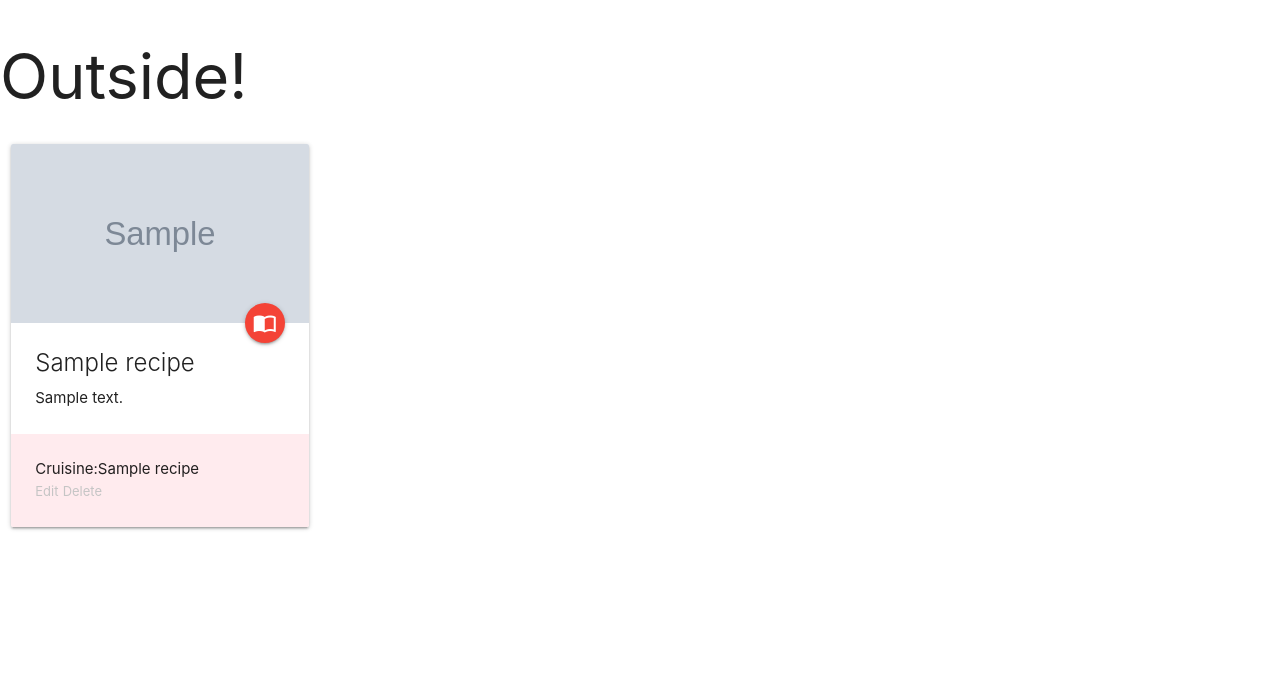
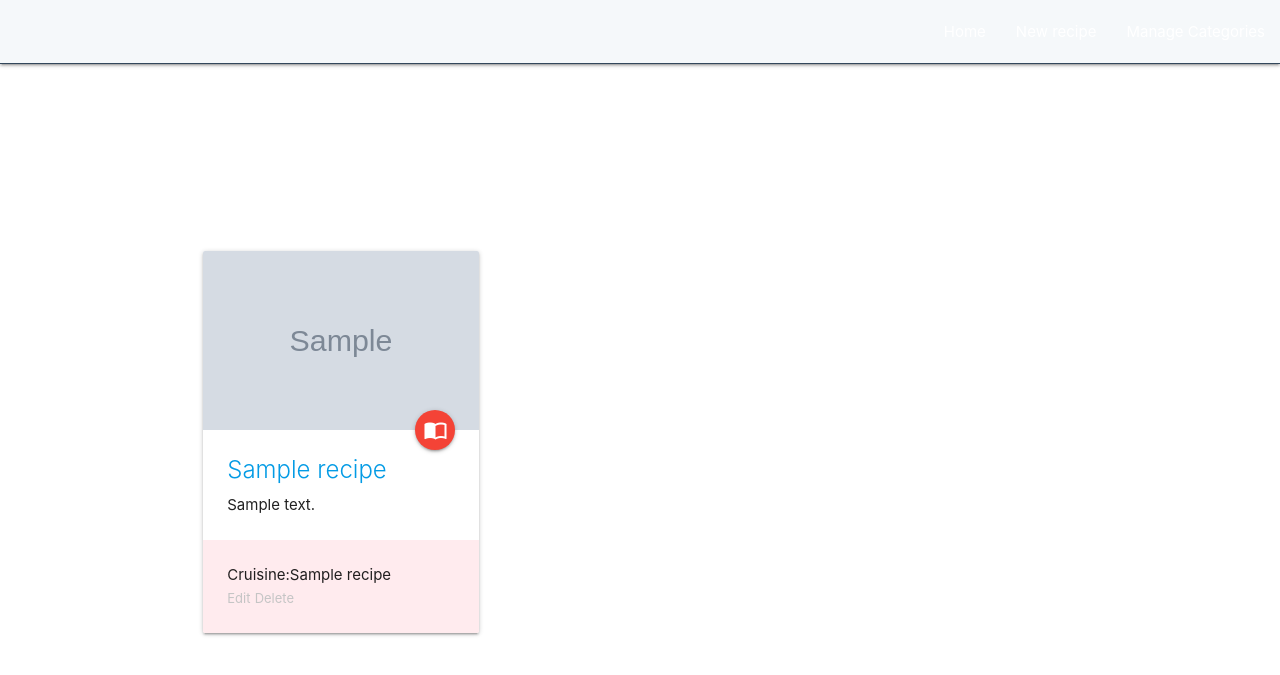
Before and after one commit to lucassuar/Flask-Python-Recipe-Manager, a Flask app: page / in a window 1280 px wide. Shown: the top 675 px of the page. Run offline with Flask 2, Linux system fonts and the light colour scheme; grey boxes marked "Sample" are stand-in pictures; a database or web service that is not in the repository returns one stand-in record (values such as "Sample title"); some libraries are stand-ins or nearby versions.

Commit message:
recipepage created and linked. css changes applied too.

```diff
--- a/app.py
+++ b/app.py
@@ -89,6 +89,12 @@ def add_category():
     return render_template('addcategory.html')
 
 
+@app.route('/recipe_single/<recipe_id>')
+def recipe_single(recipe_id):
+    return render_template("recipepage.html",
+                           recipes=mongo.db.recipes.find({'_id': ObjectId(recipe_id)}))
+
+
 if __name__ == '__main__':
     app.run(host=os.environ.get('IP'),
             port=int(os.environ.get('PORT')),
--- a/static/css/style.css
+++ b/static/css/style.css
@@ -1,11 +1,25 @@
+/********** NavBar css *******/
+
+.nav-wrapper {
+    background-color: #f5f8fa;
+    color: #32475b;
+    border-bottom: 1px solid #32475b;
+}
+
+.nav-wrapper > li {
+    color: #32475b;
+}
+
+/********** Cards css *******/
+
 .links-botton-card > a {
     color: #c5c5c5;
     font-size: small;
 }
 
-body {
+.recipes-list {
+    margin-top: 20%;
 
-    margin: 0, 10%, 0, 10%;
 }
 
 #cruisine-tag > p {
@@ -17,3 +31,33 @@ body {
     height: 14vw;
     object-fit: cover;
 }
+
+/* Forms Colors */
+
+ /* label color */
+   .input-field label {
+     color: #000;
+   }
+   /* label focus color */
+   .input-field input[type=text]:focus + label {
+     color: #000;
+   }
+   /* label underline focus color */
+   .input-field input[type=text]:focus {
+     border-bottom: 1px solid #000;
+     box-shadow: 0 1px 0 0 #000;
+   }
+   /* valid color */
+   .input-field input[type=text].valid {
+     border-bottom: 1px solid #000;
+     box-shadow: 0 1px 0 0 #000;
+   }
+   /* invalid color */
+   .input-field input[type=text].invalid {
+     border-bottom: 1px solid #000;
+     box-shadow: 0 1px 0 0 #000;
+   }
+   /* icon prefix focus color */
+   .input-field .prefix.active {
+     color: #000;
+   }
--- a/templates/base.html
+++ b/templates/base.html
@@ -10,16 +10,46 @@
     </head>
 
     <body>
-        <h1>Outside!</h1>
+
+      <header>
+
+          <nav>
+
+              <div class="nav-wrapper">
+                  <a href="{{url_for('get_recipes')}}" class="brand-logo"<img src="{{url_for('static', filename='EasyFood.png')}}"></img></a>
+                  <a href="#" data-target="mobile-demo" class="sidenav-trigger"><i class="material-icons">menu</i></a>
+                  <ul class="right hide-on-med-and-down">
+                      <li><a href="{{url_for('get_recipes')}}">Home</a></li>
+                      <li><a href="{{url_for('add_recipe')}}">New recipe</a></li>
+                      <li><a href="{{url_for('categories')}}">Manage Categories</a></li>
+                  </ul>
+              </div>
+
+
+          <ul class="sidenav" id="mobile-demo">
+              <li><a href="{{url_for('get_recipes')}}">Home</a></li>
+              <li><a href="{{url_for('add_recipe')}}">New recipe</a></li>
+              <li><a href="{{url_for('categories')}}">Manage Categories</a></li>
+          </ul>
+          </nav>
+      </header>
+
         {% block content %}
         {% endblock %}
 
    <!--JavaScript components-->
-       <!--Category selector: Add_recipe page-->
+
         <script>
+          // Category selector: Add_recipe page
                 document.addEventListener('DOMContentLoaded', function() {
                     var elems = document.querySelectorAll('select');
                     var instances = M.FormSelect.init(elems);
+                });
+
+          // Navbar: Base page.
+                document.addEventListener('DOMContentLoaded', function() {
+                var elems = document.querySelectorAll('.sidenav');
+                var instances = M.Sidenav.init(elems);
                 });
         </script>
 
--- a/templates/recipes.html
+++ b/templates/recipes.html
@@ -1,8 +1,10 @@
 {% extends 'base.html' %}
 {% block content %}
-<div class="row">
+
+<div class="container">
+<div class="row recipes-list">
     {% for recipe in recipes %}
-            <div class="col s12 m6 l3">
+            <div class="col s12 m6 l4 offset-s2">
               <div class="card">
                 <div class="card-image">
                   <img class="card-image-img" src="{{recipe.photo_url}}">
@@ -10,7 +12,8 @@
                 </div>
 
                 <div class="card-content">
-                  <span class="card-title">{{recipe.recipe_name}}</span>
+                  <a href="{{url_for('recipe_single', recipe_id=recipe._id)}}"><span class="card-title">{{recipe.recipe_name}}</span></a>
+
                   <p class="descript">{{recipe.description}}</p>
                 </div>
 
@@ -23,5 +26,6 @@
             </div>
     {% endfor %}
 </div>
+</div>
 
 {% endblock %}
```
Also changed, not shown: templates/addrecipe.html (+6 -3 lines), templates/recipepage.html (+1 -22 lines), static/EasyFood.png (added), static/favicon.png (added).
